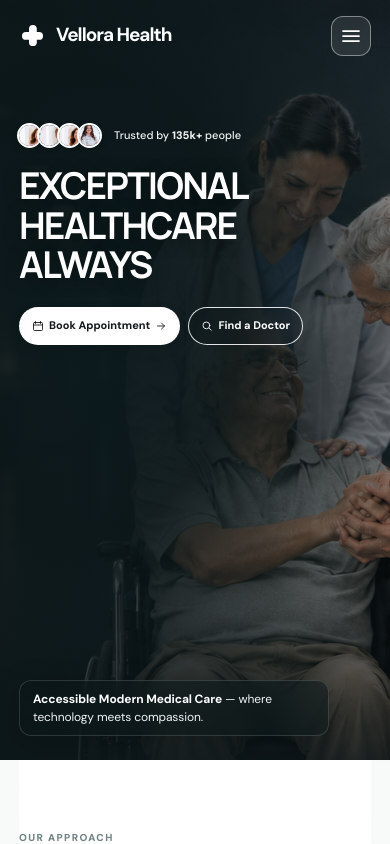
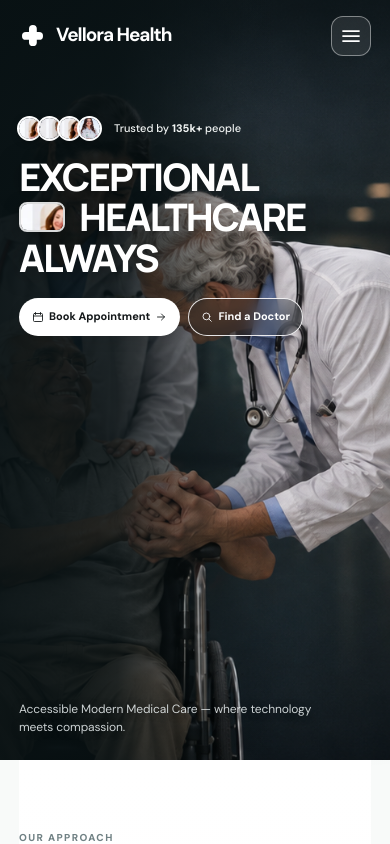
Before and after one commit to Deepjyoti78/vellora-health, a Next.js app: page / in a window 390 px wide. Shown: the top 844 px of the page. Built offline with nearby package versions, Linux system fonts and the light colour scheme.

Commit message:
style: brighten background characters, enlarge heading with inline image badge, and remove card background from bottom-left text

```diff
--- a/src/app/globals.css
+++ b/src/app/globals.css
@@ -145,7 +145,7 @@ summary:focus-visible {
 
 .button-sm {
   min-height: 40px;
-  padding: 0 17px;
+  padding: 0 18px;
   font-size: 12px;
   gap: 7px;
 }
@@ -285,18 +285,18 @@ h1, h2 {
   scroll-snap-align: start;
 }
 
-/* Full-bleed dark hero */
+/* Full-bleed hero with clear, visible characters */
 .hero {
   position: relative;
   height: min(925px, 100svh);
   min-height: 750px;
-  background-color: #0d1618;
+  background-color: #0b1416;
   background-image:
-    radial-gradient(ellipse at 22% 40%, rgba(13, 27, 30, 0.98) 0%, rgba(10, 22, 24, 0.92) 36%, rgba(13, 27, 30, 0.45) 72%, transparent 100%),
-    linear-gradient(0deg, rgba(13, 22, 24, 0.8) 0%, transparent 25%),
+    linear-gradient(90deg, rgba(8, 17, 19, 0.94) 0%, rgba(8, 17, 19, 0.85) 30%, rgba(9, 18, 20, 0.42) 50%, rgba(9, 18, 20, 0.08) 64%, transparent 72%),
+    linear-gradient(180deg, rgba(8, 17, 19, 0.55) 0%, transparent 16%),
     url("/assets/compassionate-hospital-care.png");
   background-size: cover;
-  background-position: center center;
+  background-position: center right;
   background-repeat: no-repeat;
   overflow: hidden;
   color: white;
@@ -418,12 +418,12 @@ h1, h2 {
   z-index: 1;
 }
 
-/* Moved higher up as requested */
+/* Elevated vertical position */
 .hero-copy {
   position: absolute;
-  top: clamp(80px, 10.5vh, 125px);
+  top: clamp(75px, 9.8vh, 120px);
   left: 0;
-  max-width: 620px;
+  max-width: 680px;
 }
 
 .trust-row {
@@ -432,7 +432,7 @@ h1, h2 {
   gap: 12px;
   font-size: 14px;
   font-weight: 500;
-  margin-bottom: 26px;
+  margin-bottom: 24px;
   color: #f1f4f3;
 }
 
@@ -453,17 +453,45 @@ h1, h2 {
   object-fit: cover;
   margin-left: -5px;
   background: #dde3e4;
-  box-shadow: 0 2px 6px rgba(0,0,0,0.2);
-}
-
-.hero h1 {
+  box-shadow: 0 2px 6px rgba(0,0,0,0.25);
+}
+
+/* Main heading matching the reference design */
+.hero h1,
+.hero-title {
   font-family: var(--font-manrope), sans-serif;
-  font-weight: 700;
-  font-size: clamp(46px, 3.35vw, 62px);
+  font-weight: 800;
+  font-size: clamp(56px, 5.4vw, 86px);
   letter-spacing: -0.05em;
-  line-height: 1.09;
+  line-height: 1.02;
   margin: 0 0 30px;
-  text-shadow: 0 2px 18px rgba(0, 0, 0, 0.4);
+  color: #ffffff;
+  text-shadow: 0 2px 24px rgba(0, 0, 0, 0.4);
+}
+
+.hero-title-row {
+  display: inline-flex;
+  align-items: center;
+  gap: 14px;
+}
+
+.hero-title-thumb {
+  display: inline-block;
+  width: clamp(54px, 5.2vw, 84px);
+  height: clamp(34px, 3.4vw, 54px);
+  border-radius: 12px;
+  overflow: hidden;
+  vertical-align: middle;
+  border: 2px solid rgba(255, 255, 255, 0.85);
+  box-shadow: 0 4px 16px rgba(0, 0, 0, 0.35);
+  flex-shrink: 0;
+}
+
+.hero-title-thumb img {
+  width: 100%;
+  height: 100%;
+  object-fit: cover;
+  object-position: center 20%;
 }
 
 .hero-actions {
@@ -473,32 +501,29 @@ h1, h2 {
   flex-wrap: wrap;
 }
 
+/* Bottom left text matching the reference design (unboxed, clean, elegant) */
 .hero-detail {
   position: absolute;
   left: 0;
-  bottom: 60px;
-  max-width: 520px;
+  bottom: 48px;
+  max-width: 440px;
+  z-index: 2;
 }
 
 .hero-detail-text {
   margin: 0;
-  color: #f0f4f4;
-  font-size: 14.5px;
-  line-height: 1.6;
+  color: rgba(240, 246, 247, 0.84);
+  font-size: 13.5px;
+  line-height: 1.65;
   letter-spacing: -0.01em;
-  background: rgba(11, 23, 26, 0.52);
-  backdrop-filter: blur(12px);
-  -webkit-backdrop-filter: blur(12px);
-  border: 1px solid rgba(255, 255, 255, 0.14);
-  border-radius: 12px;
-  padding: 12px 18px;
-  display: inline-block;
-  box-shadow: 0 8px 32px rgba(0, 0, 0, 0.2);
-}
-
-.hero-detail-text strong {
-  color: #ffffff;
-  font-weight: 700;
+  font-weight: 400;
+  background: none !important;
+  border: none !important;
+  padding: 0 !important;
+  box-shadow: none !important;
+  backdrop-filter: none !important;
+  -webkit-backdrop-filter: none !important;
+  text-shadow: 0 1px 10px rgba(0, 0, 0, 0.4);
 }
 
 .hero-index {
@@ -1570,10 +1595,11 @@ h1, h2 {
     height: calc(100% - 82px);
   }
   .hero-copy {
-    top: 105px;
-  }
-  .hero h1 {
-    font-size: clamp(39px, 5vw, 54px);
+    top: 90px;
+  }
+  .hero h1,
+  .hero-title {
+    font-size: clamp(44px, 6vw, 64px);
   }
   .service-photo-card {
     flex-basis: calc((100% - 18px)/2.3);
@@ -1648,28 +1674,35 @@ h1, h2 {
   .hero {
     height: 760px;
     min-height: 690px;
+    background-position: 72% center;
   }
   .hero-main {
     height: calc(100% - 71px);
   }
   .hero-copy {
-    top: 52px;
+    top: 45px;
     left: 0;
     right: 0;
     max-width: none;
   }
   .trust-row {
     font-size: 11px;
-    margin-bottom: 18px;
+    margin-bottom: 16px;
   }
   .trust-avatars img {
     width: 25px;
     height: 25px;
   }
-  .hero h1 {
-    font-size: clamp(37px, 9vw, 48px);
-    line-height: 1.07;
-    margin-bottom: 22px;
+  .hero h1,
+  .hero-title {
+    font-size: clamp(38px, 9.5vw, 50px);
+    line-height: 1.05;
+    margin-bottom: 20px;
+  }
+  .hero-title-thumb {
+    width: 46px;
+    height: 30px;
+    border-radius: 8px;
   }
   .hero-actions {
     gap: 8px;
@@ -1682,11 +1715,10 @@ h1, h2 {
   }
   .hero-detail {
     bottom: 24px;
-    max-width: 310px;
+    max-width: 320px;
   }
   .hero-detail-text {
     font-size: 12px;
-    padding: 9px 13px;
     line-height: 1.5;
   }
   .hero-index {
--- a/src/components/home/HeroSection.tsx
+++ b/src/components/home/HeroSection.tsx
@@ -32,9 +32,14 @@ export const HeroSection: React.FC = () => {
             </span>
           </div>
 
-          <h1 id="heroTitle">
+          <h1 id="heroTitle" className="hero-title">
             EXCEPTIONAL<br />
-            HEALTHCARE<br />
+            <span className="hero-title-row">
+              <span className="hero-title-thumb" aria-hidden="true">
+                <img src="/assets/avatar-1.webp" alt="" />
+              </span>
+              HEALTHCARE
+            </span><br />
             ALWAYS
           </h1>
 
@@ -55,7 +60,7 @@ export const HeroSection: React.FC = () => {
 
         <div className="hero-detail">
           <p className="hero-detail-text">
-            <strong>Accessible Modern Medical Care</strong> — where technology meets compassion.
+            Accessible Modern Medical Care — where technology meets compassion.
           </p>
         </div>
       </div>
```
